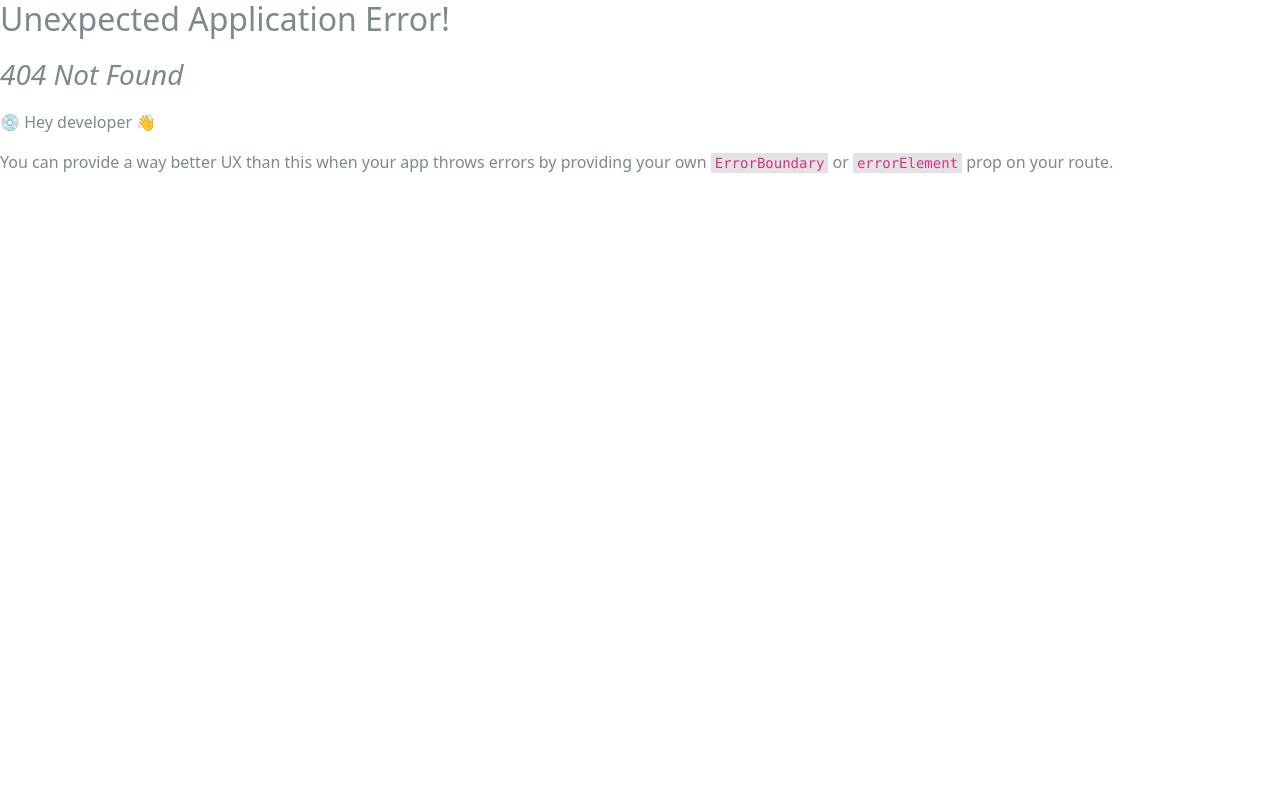
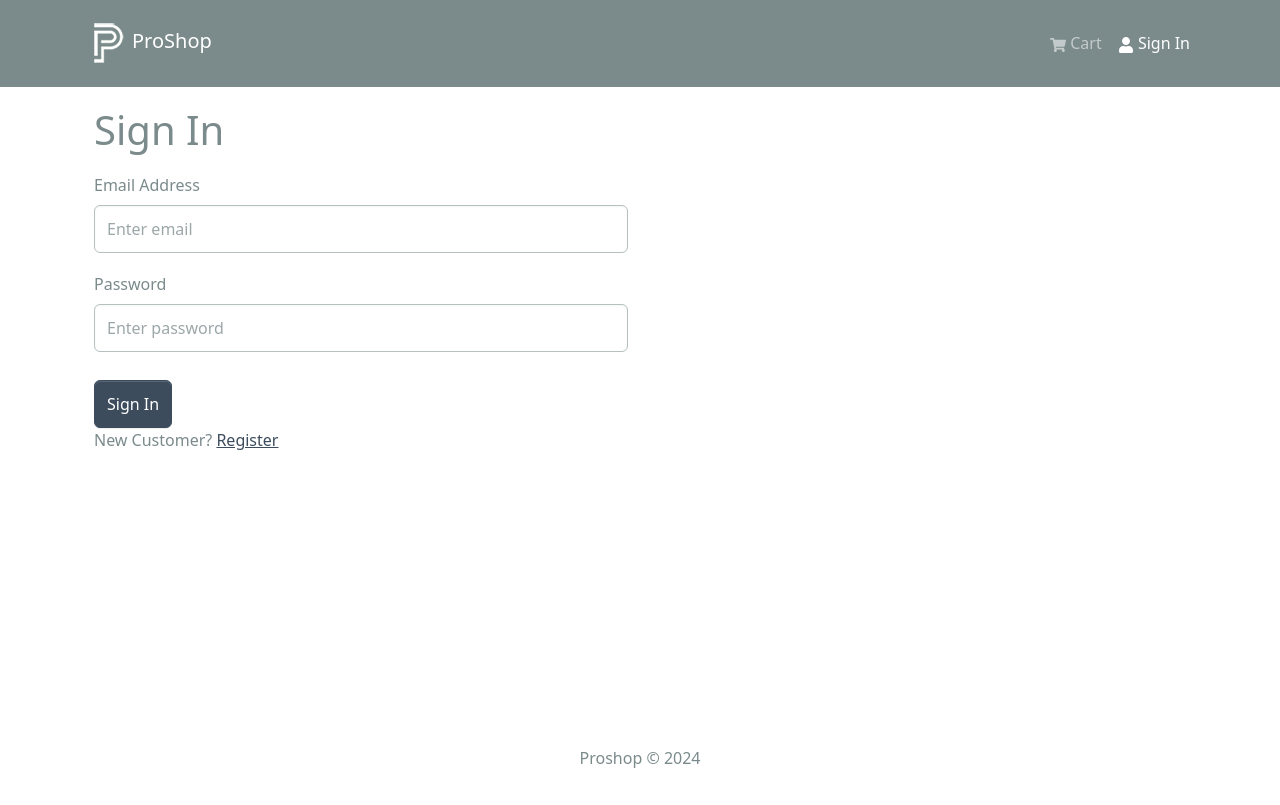
Before and after one commit to smahapatra7/proshop-mern-ecommerce, a React (Create React App) app in the folder frontend/: page /login in a window 1280 px wide. Before the commit this address had no page. Built offline with nearby package versions, Linux system fonts and the light colour scheme.

Commit message:
login screen

```diff
--- /dev/null
+++ b/frontend/src/components/FormContainer.jsx
@@ -0,0 +1,17 @@
+import { Container, Row, Col } from 'react-bootstrap';
+
+import React from 'react'
+
+const FormContainer = ({ children }) => {
+  return (
+    <Container>
+        <Row classname="justify-content-md-center">
+            <Col xs={12} md={6}>
+                {children}
+            </Col>
+        </Row>
+    </Container>
+  )
+}
+
+export default FormContainer
--- a/frontend/src/index.js
+++ b/frontend/src/index.js
@@ -16,6 +16,7 @@
 import HomeScreen from './screens/HomeScreen';
 import ProductScreen from './screens/ProductScreen';
 import CartScreen from './screens/CartScreen';
+import LoginScreen from './screens/LoginScreen';
 
 const router = createBrowserRouter(
   createRoutesFromElements(
@@ -23,6 +24,7 @@
       <Route index = {true} path = "/" element={<HomeScreen />}/>
       <Route path = "/product/:id" element={<ProductScreen />}/>
       <Route path = "/cart" element={<CartScreen />}/>
+      <Route path = "/login" element={<LoginScreen />}/>
     </Route>
   )
 )
--- /dev/null
+++ b/frontend/src/screens/LoginScreen.jsx
@@ -0,0 +1,57 @@
+import { useState } from "react";
+import { Link } from "react-router-dom";
+import { Form, Button, Row, Col } from 'react-bootstrap';
+import FormContainer from "../components/FormContainer";
+
+import React from 'react'
+
+const LoginScreen = () => {
+    const [email, setEmail] = useState('')
+    const [password, setPassword] = useState('')
+
+    const submitHandler = (e) => {
+        e.preventDefault()
+        console.log('submit')
+    }
+
+  return (
+    <FormContainer>
+        <h1>Sign In</h1>
+
+        <Form onSubmit={submitHandler}>
+            <Form.Group controlId='email' className="my-3">
+                <Form.Label>Email Address</Form.Label>
+                <Form.Control
+                    type='email'
+                    placeholder='Enter email'
+                    value={email}
+                    onChange={(e) => setEmail(e.target.value)}
+                ></Form.Control>
+            </Form.Group>
+
+            <Form.Group controlId='password' className="my-3">
+                <Form.Label>Password</Form.Label>
+                <Form.Control
+                    type='password'
+                    placeholder='Enter password'
+                    value={password}
+                    onChange={(e) => setPassword(e.target.value)}
+                ></Form.Control>
+            </Form.Group>
+
+            <Button type='submit' variant='primary' className="mt-2">
+                Sign In
+            </Button>
+        </Form>
+
+        <Row classname='py-3'>
+            <Col>
+                New Customer? <Link to='/register'>Register</Link>
+            </Col>
+        </Row>
+
+    </FormContainer>
+  )
+}
+
+export default LoginScreen
```
